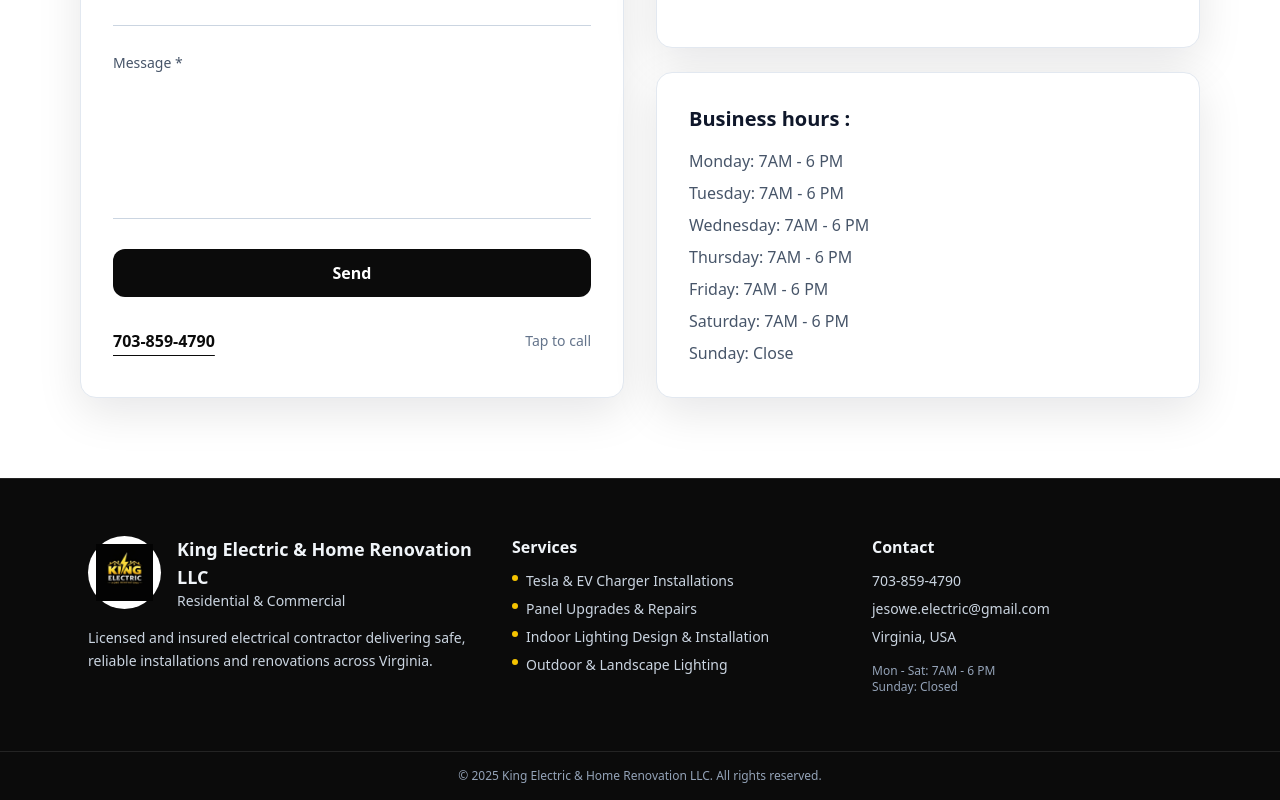
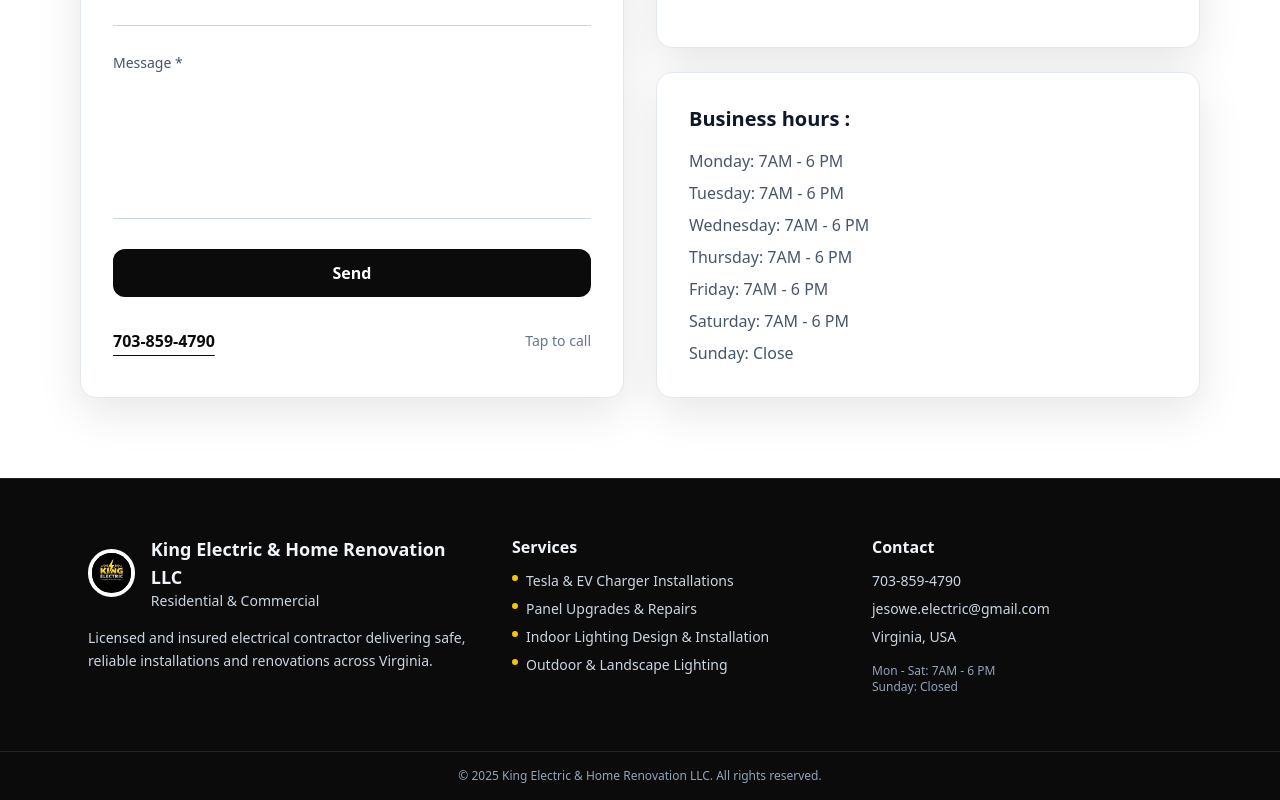
Before and after one commit to juanfer93/jesowe-electric-page, a Next.js app: page / in a window 1280 px wide. Shown: the part 5237-6037 px from the top of the page. Built offline with nearby package versions, Linux system fonts and the light colour scheme; grey boxes are pictures that could not be loaded.

Commit message:
Adjust footer logo sizing

```diff
--- a/src/app/components/Footer.tsx
+++ b/src/app/components/Footer.tsx
@@ -12,12 +12,13 @@
       <Reveal className="mx-auto grid max-w-6xl gap-10 px-6 py-14 md:grid-cols-[1.2fr_1fr_1fr]">
         <div className="space-y-4">
           <div className="flex items-center gap-4">
-            <div className="rounded-full bg-white p-2">
+            <div className="rounded-full bg-white p-1">
               <Image
                 src={KING_ELECTRIC_LOGO}
                 alt={`${SITE.companyName} logo`}
-                width={64}
-                height={64}
+                width={48}
+                height={48}
+                className="h-10 w-10 rounded-full bg-black object-contain"
               />
             </div>
             <div>
```
